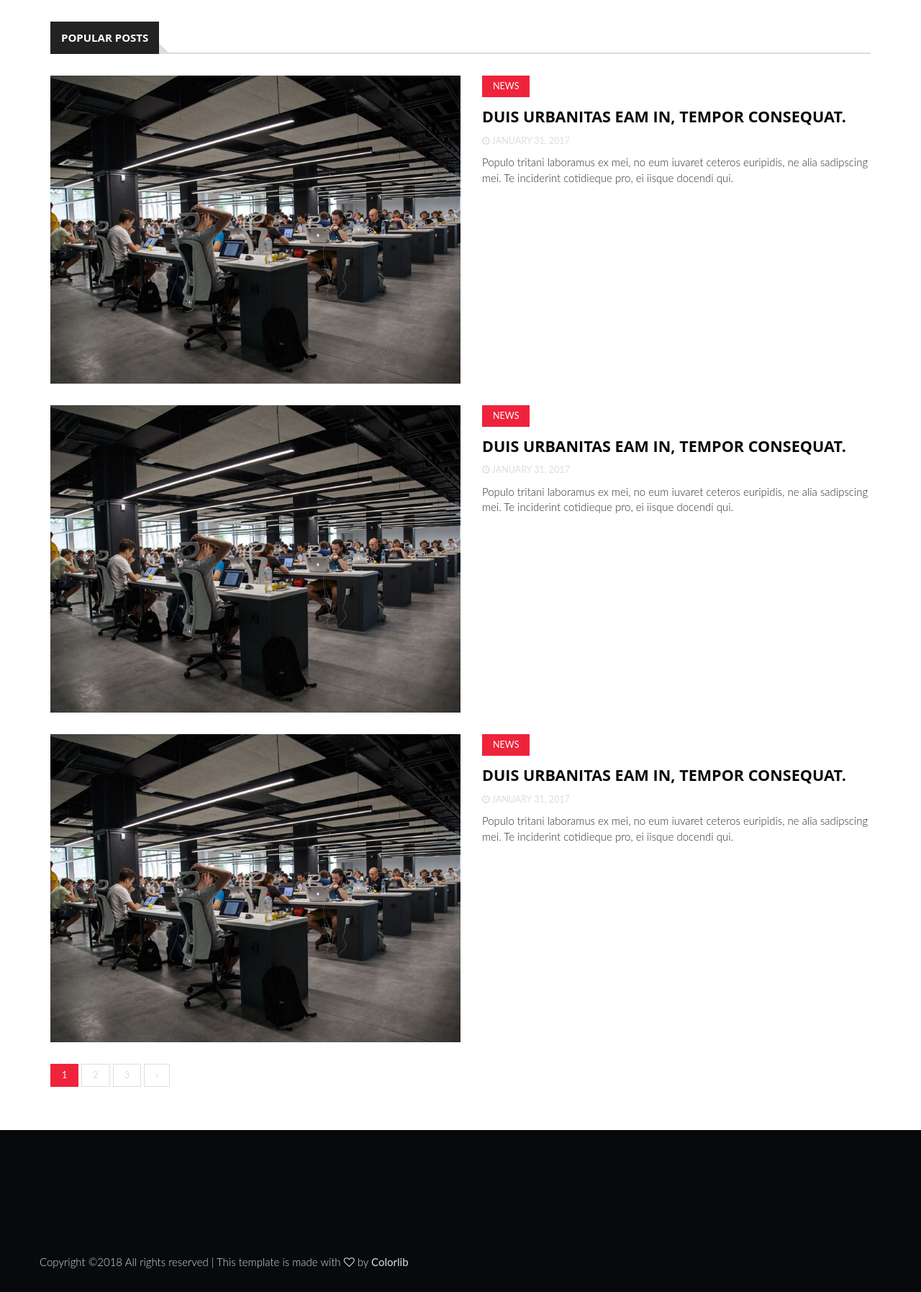
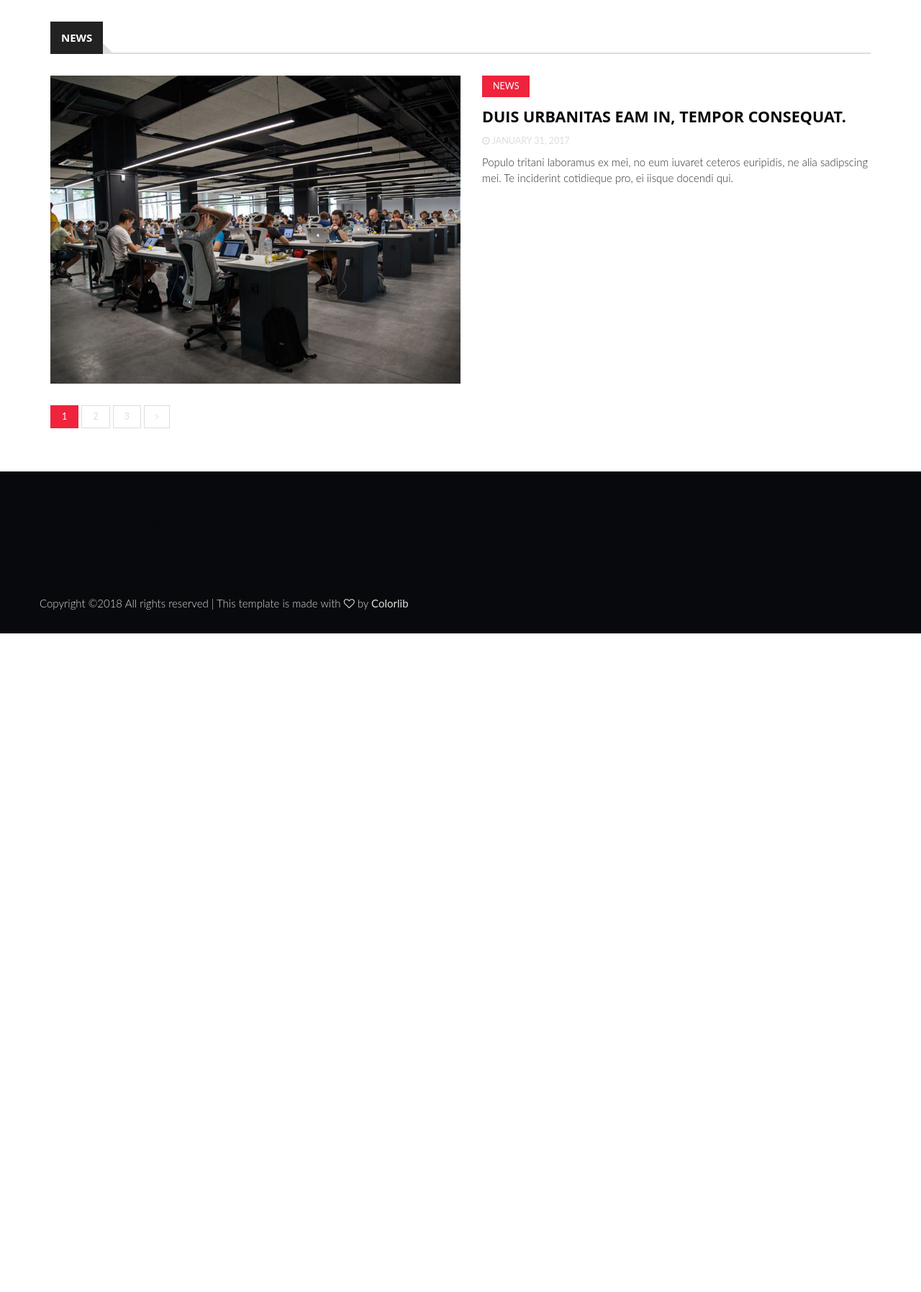
Before and after one commit to coperniciumm/NBA-News-Web, a Django app: page /index/ in a window 1280 px wide. Shown: the part 104-1899 px from the top of the page at 72% size. After the commit the page ends 984 px from the top, so only its background shows below. Run offline with Django 3.2, Linux system fonts and the light colour scheme; some libraries are stand-ins or nearby versions.

Commit message:
template done

```diff
--- a/templates/index.html
+++ b/templates/index.html
@@ -55,49 +55,9 @@
 					<div class="col-md-12">
 						<!-- section title -->
 						<div class="section-title">
-							<h2 class="title">Popular Posts</h2>
+							<h2 class="title">NEWS</h2>
 						</div>
 						<!-- /section title -->
-
-						<!-- ARTICLE -->
-						<article class="article row-article">
-							<div class="article-img">
-								<a href="#">
-									<img src="{% static './img/img-md-1.jpg' %}" alt="">
-								</a>
-							</div>
-							<div class="article-body">
-								<ul class="article-info">
-									<li class="article-category"><a href="#">News</a></li>
-								</ul>
-								<h3 class="article-title"><a href="#">Duis urbanitas eam in, tempor consequat.</a></h3>
-								<ul class="article-meta">
-									<li><i class="fa fa-clock-o"></i> January 31, 2017</li>
-								</ul>
-								<p>Populo tritani laboramus ex mei, no eum iuvaret ceteros euripidis, ne alia sadipscing mei. Te inciderint cotidieque pro, ei iisque docendi qui.</p>
-							</div>
-						</article>
-						<!-- /ARTICLE -->
-
-						<!-- ARTICLE -->
-						<article class="article row-article">
-							<div class="article-img">
-								<a href="#">
-									<img src="{% static './img/img-md-1.jpg' %}" alt="">
-								</a>
-							</div>
-							<div class="article-body">
-								<ul class="article-info">
-									<li class="article-category"><a href="#">News</a></li>
-								</ul>
-								<h3 class="article-title"><a href="#">Duis urbanitas eam in, tempor consequat.</a></h3>
-								<ul class="article-meta">
-									<li><i class="fa fa-clock-o"></i> January 31, 2017</li>
-								</ul>
-								<p>Populo tritani laboramus ex mei, no eum iuvaret ceteros euripidis, ne alia sadipscing mei. Te inciderint cotidieque pro, ei iisque docendi qui.</p>
-							</div>
-						</article>
-						<!-- /ARTICLE -->
 
 						<!-- ARTICLE -->
 						<article class="article row-article">
```
